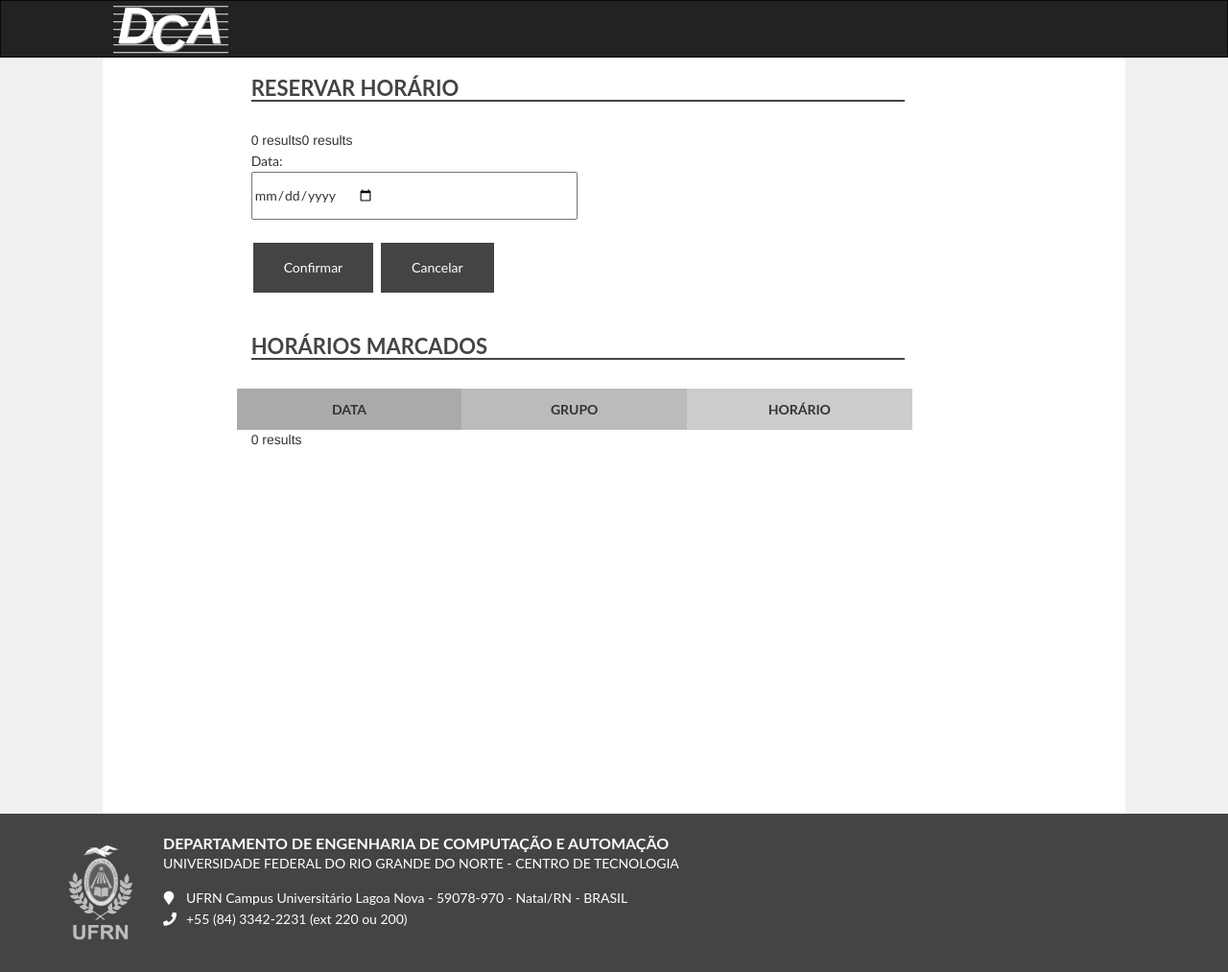
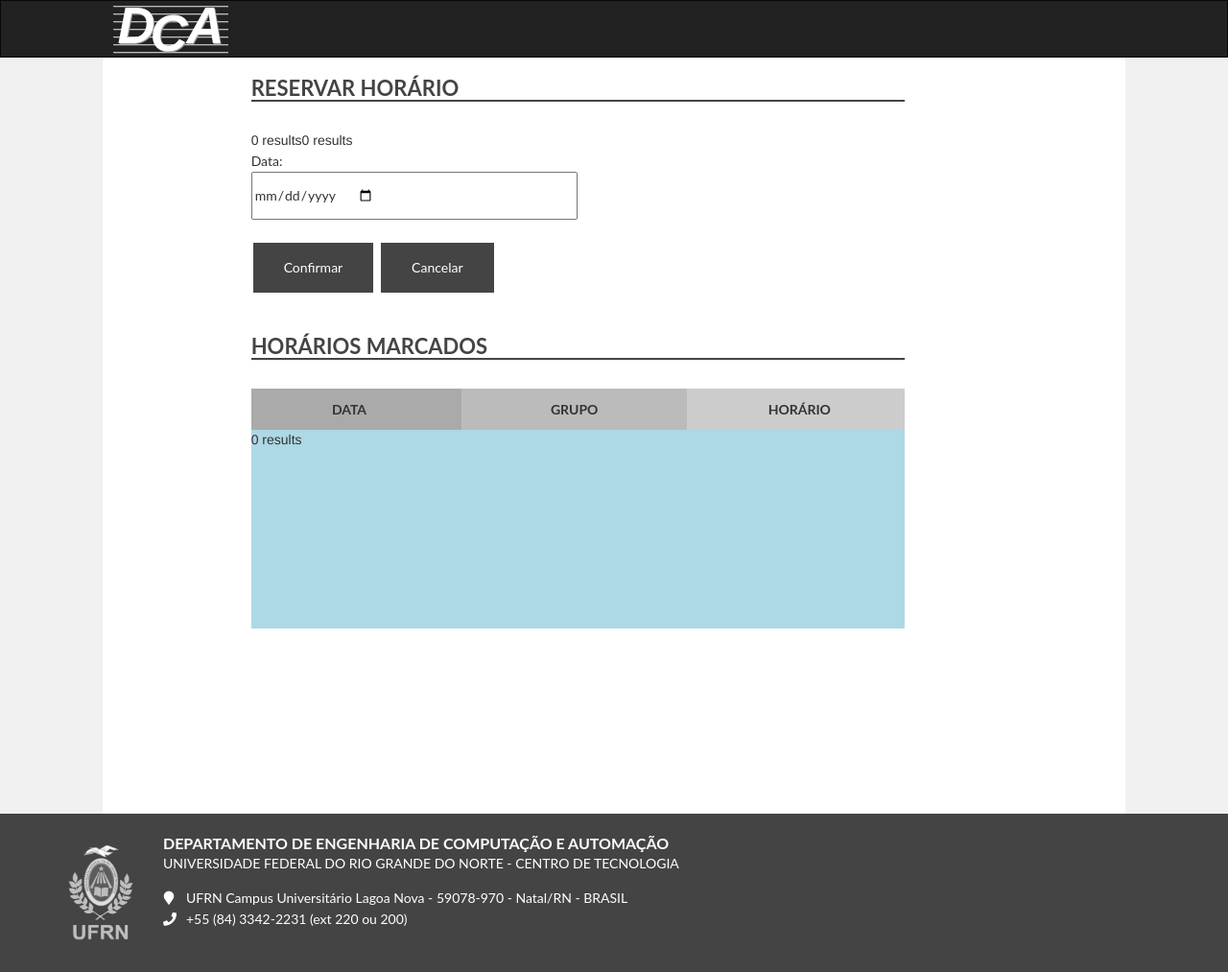
Before and after one commit to jeanmmlima/home-page, a PHP site: page /labs.php in a window 1280 px wide. Shown: the whole page at 96% size. Run offline with PHP 8.4, Linux system fonts and the light colour scheme; data that the repository does not hold is empty; some libraries are stand-ins or nearby versions.

Commit message:
scrolling reservas

```diff
--- a/css/meu_stilo.css
+++ b/css/meu_stilo.css
@@ -374,3 +374,10 @@ input::-webkit-datetime-edit-fields-wrapper {
   display: table;
   clear: both;
 }
+
+div.ex1 {
+  background-color: lightblue;
+  width: 100%;
+  height: 250px;
+  overflow: scroll;
+}
--- a/labs.php
+++ b/labs.php
@@ -150,14 +150,14 @@
                 $sql = "INSERT INTO reserva (id_grupo,id_horarios,ativo,data) VALUES (" . $grupo . ", " . $horarios . ", 1, '" . $data . "')";
 
                 if ($conn->query($sql) === TRUE) {
-                    echo "<br>New record created successfully<br>";
+                   // echo "<br>New record created successfully<br>";
                 } else {
                     echo "<br>Error: " . $sql . "<br>" . $conn->error;
                 }
 
                 $conn->close();
 
-                echo "<meta HTTP-EQUIV='refresh' CONTENT='5;URL=labs.php'>";
+               // echo "<meta HTTP-EQUIV='refresh' CONTENT='5;URL=labs.php'>";
               }
 
               function getReservas(){
@@ -298,7 +298,8 @@
             <br>  <h3> Horários Marcados </h3> <br>
             </div>
             <?php
-                echo "\n<div class=\"row\">\n";
+                echo "<div class=ex1>\n";
+                echo "\t<div class=\"row\">\n";
                 echo "\t\t\t\t  <div class=\"column\" style=\"background-color:#aaa;\">\n";
                 echo "\t\t\t\t <p style=\"font-weight: bold\";> DATA </p>\n";
                 echo "\t\t\t\t  </div>\n";
@@ -309,8 +310,9 @@
                 echo "\t\t\t\t <p style=\"font-weight: bold\"> HORÁRIO </p>\n";
                 echo "\t\t\t\t  </div>\n";
 
-                echo " </div>\n";
+                echo "\t</div>\n";
                 getReservas();
+                echo "</div>\n";
             ?>
             <!--<div class="row">
               <div class="column" style="background-color:#aaa;">
```
